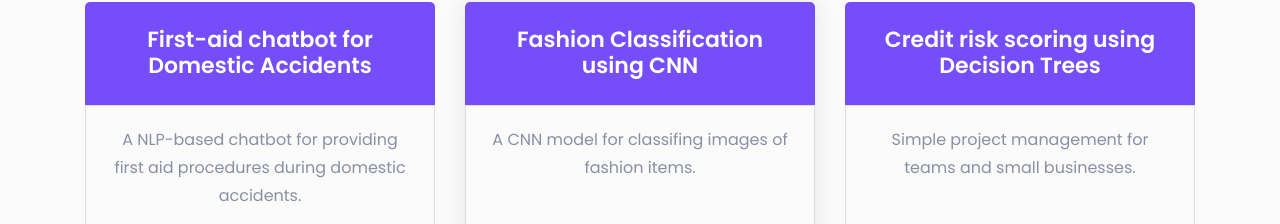
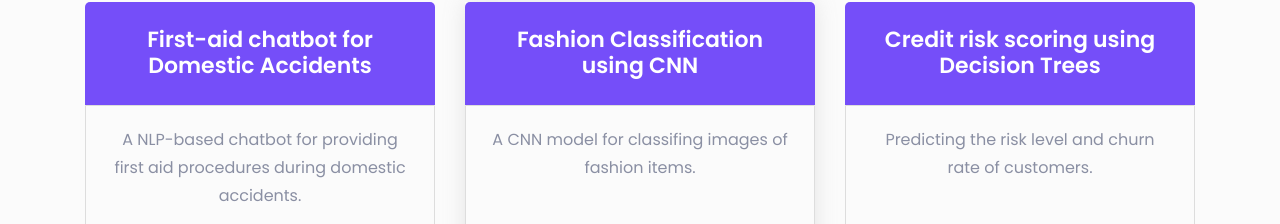
Before and after one commit to ipinmi/ipinmi.github.io, a plain HTML site: page index.html in a window 1280 px wide. Shown: the part 2397-2621 px from the top of the page. Drawn offline with Linux system fonts and the light colour scheme; files whose address does not match are found by name.

Commit message:
Update index.html

```diff
--- a/index.html
+++ b/index.html
@@ -332,7 +332,7 @@
                         </div>
                         <div class="pricing-body">
                             <div class="pricing-text">
-                                <p>Simple project management for teams and small businesses.</p>
+                                <p>Predicting the risk level and churn rate of customers.</p>
                                 <ul class="project__stack price">
                                     <li class="project__stack-item">Ensemble Learning</li>
                                     <li class="project__stack-item">Decision Trees</li>
```
